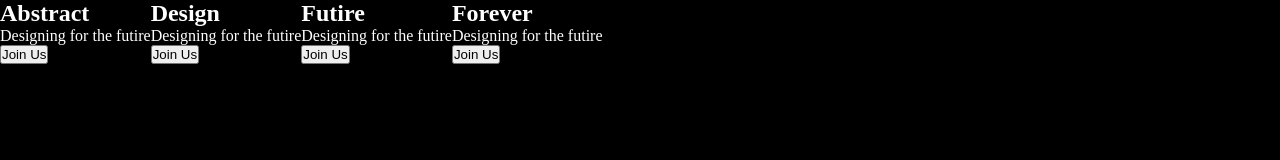
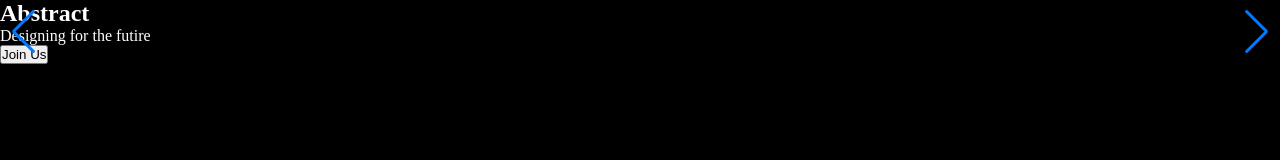
Before and after one commit to ArminA13/scroll-animation-website-CSS-HTML-JS, a plain HTML site: page index.html in a window 1280 px wide. Drawn offline with Linux system fonts and the light colour scheme.

Commit message:
add swiper for slider

```diff
--- a/index.html
+++ b/index.html
@@ -5,11 +5,10 @@
     <meta name="viewport" content="width=device-width, initial-scale=1.0">
     <title>Document</title>
 
-    <link rel="stylesheet" href="css/main.css"/>
-
     <script src="libs/swiper/swiper-bundle.min.js" defer></script>
     <link rel="stylesheet" href="libs/swiper/swiper-bundle.min.css">
 
+    <link rel="stylesheet" href="css/main.css"/>
     <script src="js/app.js" defer></script>
 </head>
 <body>
@@ -17,25 +16,25 @@
     <div class="swiper slider">
         <div class="swiper-wrapper">
 
-            <div class="swiper-slider slider">
+            <div class="swiper-slide slider">
                 <h2>Abstract</h2>
                 <p>Designing for the futire</p>
                 <button>Join Us</button>
             </div>
 
-            <div class="swiper-slider slider">
+            <div class="swiper-slide slider">
                 <h2>Design</h2>
                 <p>Designing for the futire</p>
                 <button>Join Us</button>
             </div>
 
-            <div class="swiper-slider slider">
+            <div class="swiper-slide slider">
                 <h2>Futire</h2>
                 <p>Designing for the futire</p>
                 <button>Join Us</button>
             </div>
 
-            <div class="swiper-slider slider">
+            <div class="swiper-slide slider">
                 <h2>Forever</h2>
                 <p>Designing for the futire</p>
                 <button>Join Us</button>
@@ -43,6 +42,19 @@
 
 
         </div>
+
+        <div class="slider-bottom">
+            <div class="slider-pagination">
+                <div class="swiper-pagination">
+
+                </div>
+            </div>
+
+            <div class="slider-navigation">
+                <div class="swiper-button-prev"></div>
+                <div class="swiper-button-next"></div>
+            </div>
+        </div>
     </div>
 
 </body>
--- a/js/app.js
+++ b/js/app.js
@@ -1 +1,4 @@
-const swiperTexr = new Swiper(".swiper")
+const swiperText = new Swiper('.swiper', {
+    speed: 1500,
+    mousewheel: {  }
+})
```
